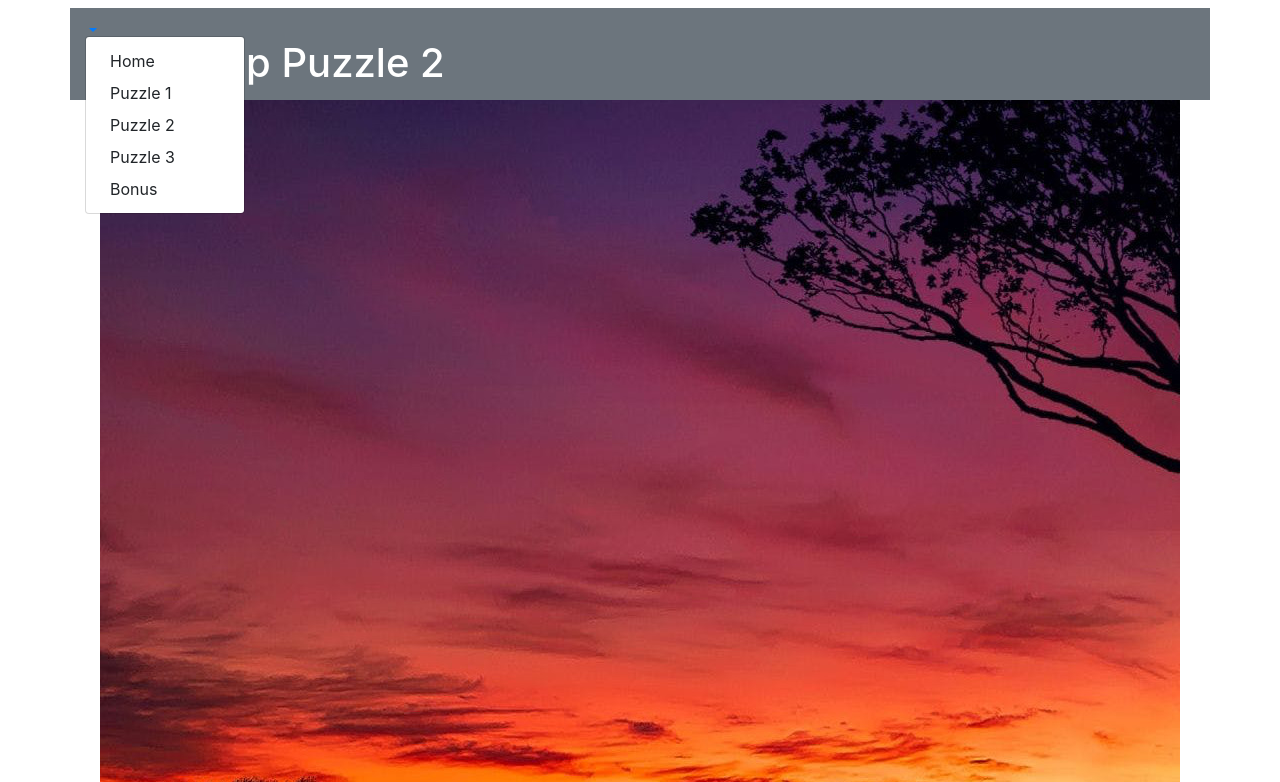
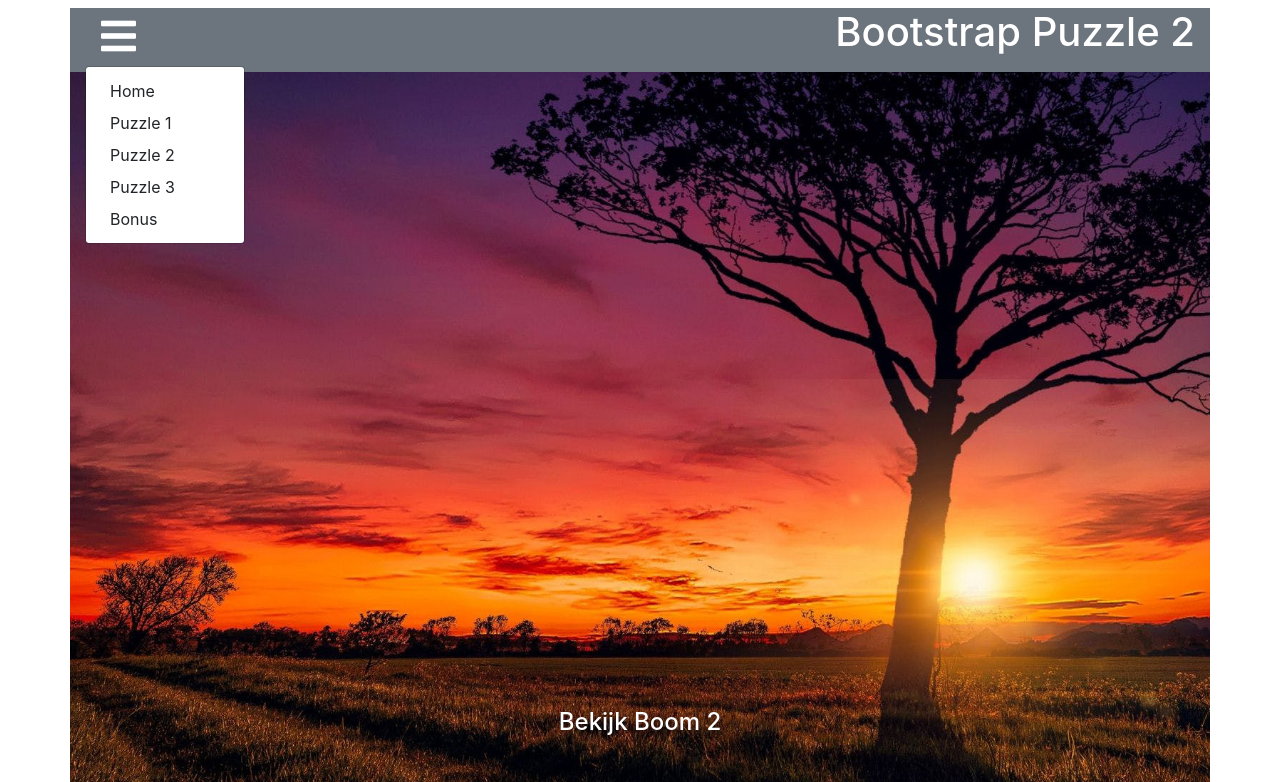
Before and after one commit to GianniRidwan/B3-Week-6, a plain HTML site: page B3W6O1/puzzle2.html in a window 1280 px wide. Both pictures are taken after a click on the link 97 px from the left and 21 px from the top of the page. Shown: the top 782 px of the page. Drawn offline with nearby package versions, Linux system fonts and the light colour scheme.

Commit message:
begin puzzle 2 aangepast

```diff
--- a/B3W6O1/puzzle2.html
+++ b/B3W6O1/puzzle2.html
@@ -15,44 +15,42 @@
     <div class="row text-white bg-secondary">
         <div class="col">
             <div class="dropdown">
-            <ul class="navbar-nav">
-                <li class="nav-item dropdown">
-                    <a class="nav-link dropdown-toggle navbar-toggler-icon" href="#" id="navbardrop" data-toggle="dropdown">                          </a>
-                    <div class="dropdown-menu">
-                        <a class="dropdown-item" href="index.html">Home</a>
-                        <a class="dropdown-item" href="puzzle1.html">Puzzle 1</a>
-                        <a class="dropdown-item" href="puzzle2.html">Puzzle 2</a>
-                        <a class="dropdown-item" href="puzzle3.html">Puzzle 3</a>
-                        <a class="dropdown-item" href="bonus.html">Bonus</a>
-                    </div>
-                </li>
-            </ul>
-            <div class="navbar-brand text-right" href="#"><h1>Bootstrap Puzzle 2</h1></div>
+                <a class="nav-link fas fa-bars h1" data-toggle="dropdown" data-target="dropdown-target"></a>
+                <ul class="dropdown-menu" aria-labelled="dropdown_target">
+                    <li><a class="dropdown-item" href="index.html">Home</a></li>
+                    <li><a class="dropdown-item" href="puzzle1.html">Puzzle 1</a></li>
+                    <li><a class="dropdown-item" href="puzzle2.html">Puzzle 2</a></li>
+                    <li><a class="dropdown-item" href="#">Puzzle 3</a></li>
+                    <li><a class="dropdown-item" href="#">Bonus</a></li>
+                </ul>
             </div>
+        </div>
+        <div class="col text-right">
+            <h1 class="font-weigth-normal">Bootstrap Puzzle 2</h1>
         </div>
     </div>
 
-    <div id="demo" class="carousel slide col-sm-12" data-ride="carousel">
+    <div id="carouselExampleSlidesOnly" class="row carousel slide" data-ride="carousel">
         <div class="carousel-inner">
             <a class="carousel-item active" href="img/img1.jpg" target="_blank">
-                <img src="img/img1.jpg">
-                <span class="carousel-caption">Bekijk Boom 1</span>
+                <img src="img/img1.jpg" class="img-fluid">
+                <span class="carousel-caption h4">Bekijk Boom 1</span>
             </a>
             <a class="carousel-item" href="img/img2.jpg" target="_blank">
-                <img src="img/img2.jpg">
-                <span class="carousel-caption">Bekijk Boom 2</span>
+                <img src="img/img2.jpg" class="img-fluid">
+                <span class="carousel-caption h4">Bekijk Boom 2</span>
             </a>
             <a class="carousel-item" href="img/img3.jpg" target="_blank">
-                <img src="img/img3.jpg">
-                <span class="carousel-caption">Bekijk Boom 3</span>
+                <img src="img/img3.jpg" class="img-fluid">
+                <span class="carousel-caption h4">Bekijk Boom 3</span>
             </a>
             <a class="carousel-item" href="img/img4.jpg" target="_blank">
-                <img src="img/img4.jpg">
-                <span class="carousel-caption">Bekijk Boom 4</span>
+                <img src="img/img4.jpg" class="img-fluid">
+                <span class="carousel-caption h4">Bekijk Boom 4</span>
             </a>
             <a class="carousel-item" href="img/img5.jpg" target="_blank">
-                <img src="img/img5.jpg">
-                <span class="carousel-caption">Bekijk Boom 5</span>
+                <img src="img/img5.jpg" class="img-fluid">
+                <span class="carousel-caption h4">Bekijk Boom 5</span>
             </a>
         </div>
     </div>
```
